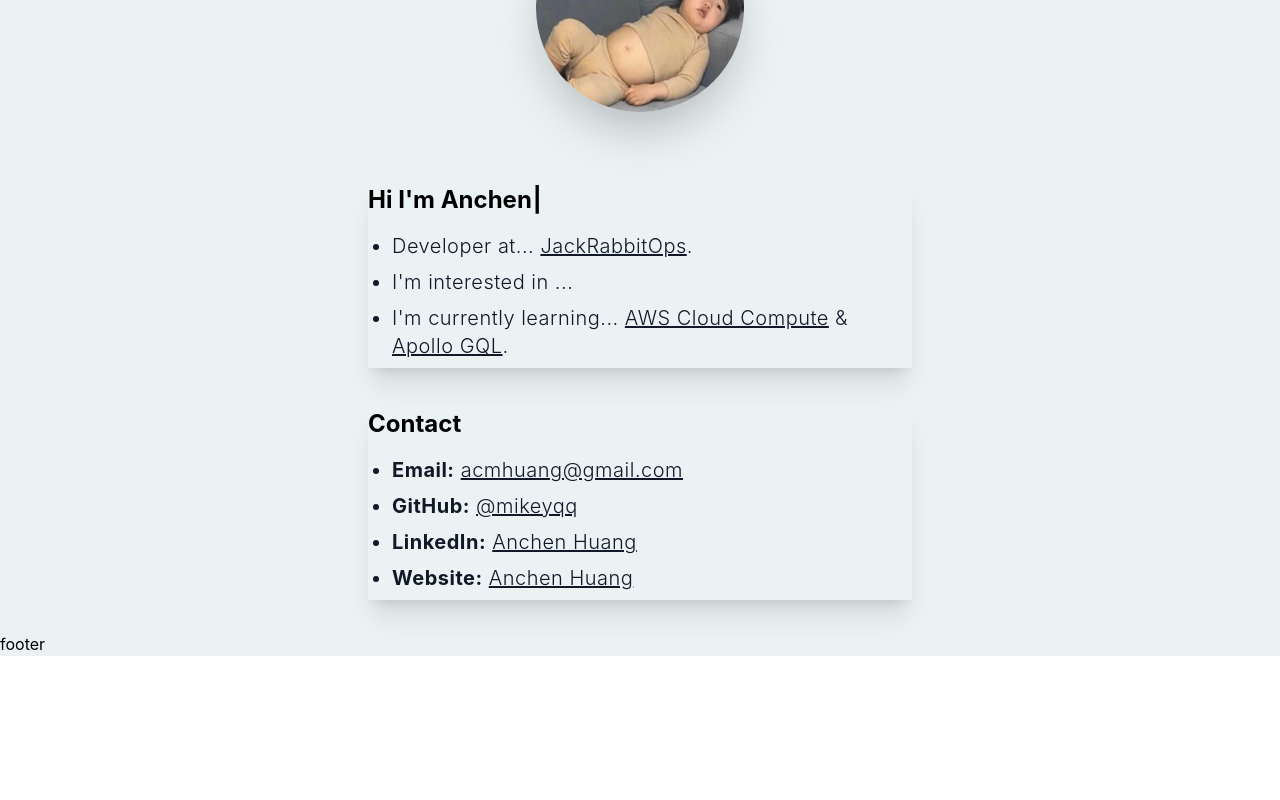
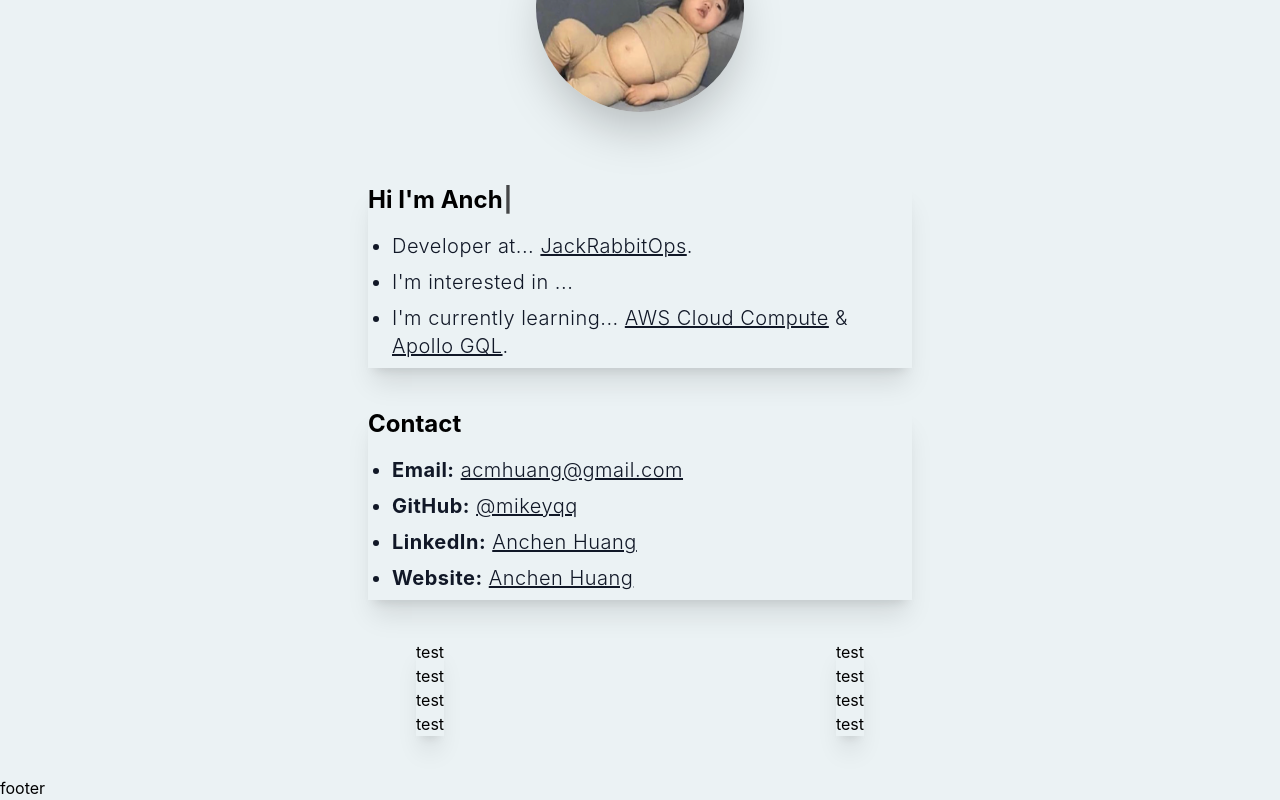
Before and after one commit to mikeyqq/mikeyqqq-portfolio, a Next.js app: page / in a window 1280 px wide. Shown: the part 252-1052 px from the top of the page. Before the commit the page ends 908 px from the top, so only its background shows below. Built offline with nearby package versions, Linux system fonts and the light colour scheme.

Commit message:
added projects/works section

```diff
--- a/pages/index.tsx
+++ b/pages/index.tsx
@@ -8,7 +8,7 @@ const Home: NextPage = () => {
   return (
     <div className="bg-main-grey dark:bg-black">
       <Header />
-      <div className="h-screen">
+      <div className="h-full">
         <Main />
       </div>
       <div className="">
--- a/sections/main.jsx
+++ b/sections/main.jsx
@@ -2,6 +2,7 @@ import React from "react";
 import Profile from "../components/profile";
 import About from "./about/about";
 import Contact from "./contact/contact";
+import Work from "./work/work";
 
 export default function Main() {
   return (
@@ -16,6 +17,9 @@ export default function Main() {
         <div className="w-full md:w-3/4 lg:w-2/4">
           <Contact />
         </div>
+        <div className="w-full md:w-3/4 lg:w-2/4">
+          <Work />
+        </div>
       </div>
     </div>
   );
--- /dev/null
+++ b/sections/work/work.jsx
@@ -0,0 +1,46 @@
+import React from "react";
+import { useState } from "react";
+
+export default function Work() {
+  const [state, setState] = useState([
+    {
+      thumbnail: "imgUrl",
+      title: "name",
+      description: "This is a personal website built with NextJS & TailwindCSS",
+      technology:
+        "NextJS | TailwindCSS | Apollo GraphQL | AWS Jasper | Everything",
+    },
+    {
+      thumbnail: "imgUrl",
+      title: "name",
+      description: "This is a personal website built with NextJS & TailwindCSS",
+      technology:
+        "NextJS | TailwindCSS | Apollo GraphQL | AWS Jasper | Everything",
+    },
+  ]);
+
+  return (
+    <div className="ml-12 mr-12">
+      <div className="flex flex-row justify-between">
+        <div className="ml-12 mr-12">
+          <div className="flex flex-col justify-start shadow-xl">
+            {/* <img/> */}
+            <div>test</div>
+            <div>test</div>
+            <div>test</div>
+            <div>test</div>
+          </div>
+        </div>
+        <div className="ml-12 mr-12">
+          <div className="flex flex-col justify-start shadow-xl">
+            {/* <img/> */}
+            <div>test</div>
+            <div>test</div>
+            <div>test</div>
+            <div>test</div>
+          </div>
+        </div>
+      </div>
+    </div>
+  );
+}
```
